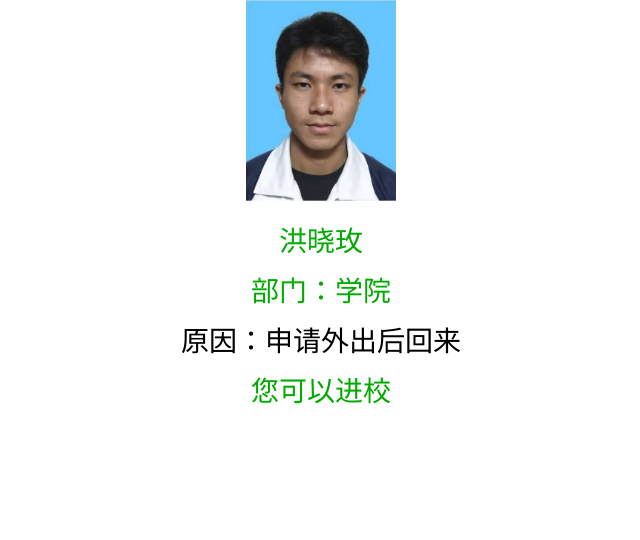
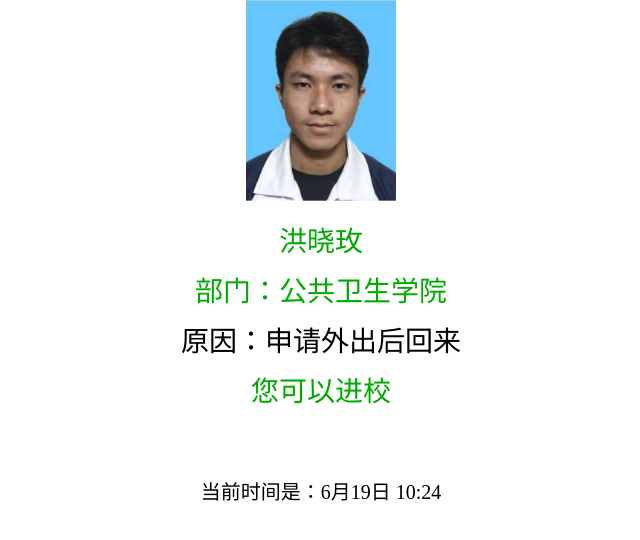
Before and after one commit to 136ytr/ylrtest, a Flask app: template templates/hxm_in.html in a window 1280 px wide. Shown: the part 71-611 px from the top of the page, without its empty margins (319-959 px from the left). Run offline with Flask 2, Linux system fonts and the light colour scheme; the template is opened without the code that fills it, so the values that code supplies are empty.

Commit message:
Update hxm_in.html

```diff
--- a/templates/hxm_in.html
+++ b/templates/hxm_in.html
@@ -48,10 +48,42 @@
 
     <br/>
 
-    部门：<span>学院</span><br/>
+    部门：<span>公共卫生学院</span><br/>
 
 	  <span style="color:black">原因：申请外出后回来</span>
 
     <br/> <span >您可以进校</span>
 
-    <br/><img src="" style="width:
+    <br/><img src="" style="width:150px"/>
+
+  <!--  <br/>当前时间：<span></span>-->
+
+</div>
+
+<div style="font-size: 20px">当前时间是：<span><script type="text/javascript">
+
+    var t=new Date();
+
+    var year=t.getFullYear();
+
+    var month=t.getMonth()+1;
+
+    var day=t.getDate();
+
+    var hour=t.getHours();
+
+    var minute=t.getMinutes();
+
+    if(minute<10){
+
+    var showtime=month + "月" + day+"日 "+hour+":0"+minute;}
+
+    else{var showtime=month + "月" + day+"日 "+hour+":"+minute;}
+
+    document.write(showtime);
+
+    </script></span></div>
+
+</body>
+
+</html>
```
